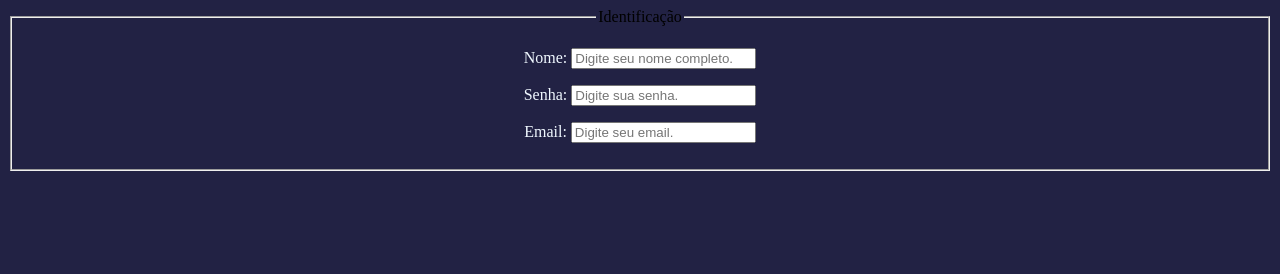
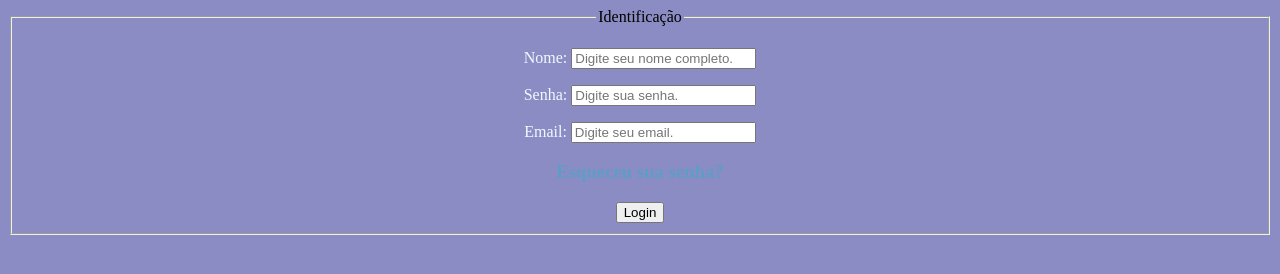
Before and after one commit to rafavitoria/Login, a plain HTML site: page index.html in a window 1280 px wide. Drawn offline with Linux system fonts and the light colour scheme.

Commit message:
ajustes.

```diff
--- a/index.html
+++ b/index.html
@@ -7,12 +7,15 @@
 </head>
 <style>
     body{
-        background-color: rgb(34, 34, 68);
+        background-color: rgb(140, 140, 196);
         text-align: center;
         font-size: medium;
     }
     p{
         color: aliceblue;
+    }
+    h3{
+        color: rgb(94, 157, 199);
     }
 </style>
 <body>
@@ -30,6 +33,8 @@
        <label for="email">Email:</label>
        <input type="email" name="email" id="email" placeholder="Digite seu email." maxlength="200">
    </p>
+   <h3>Esqueceu sua senha?</h3>
+   <button>Login</button>
 </fieldset>
 
 </body>
```
